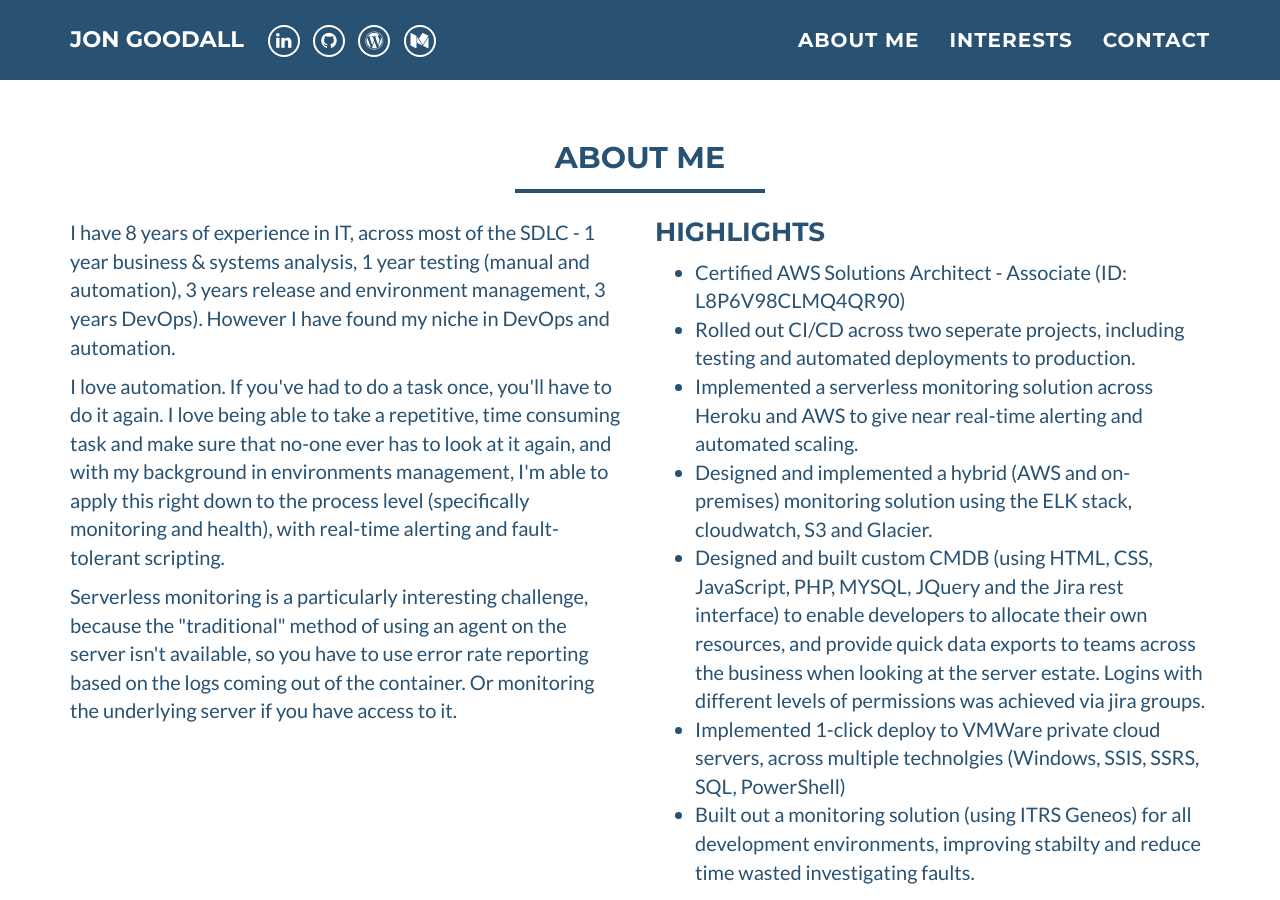
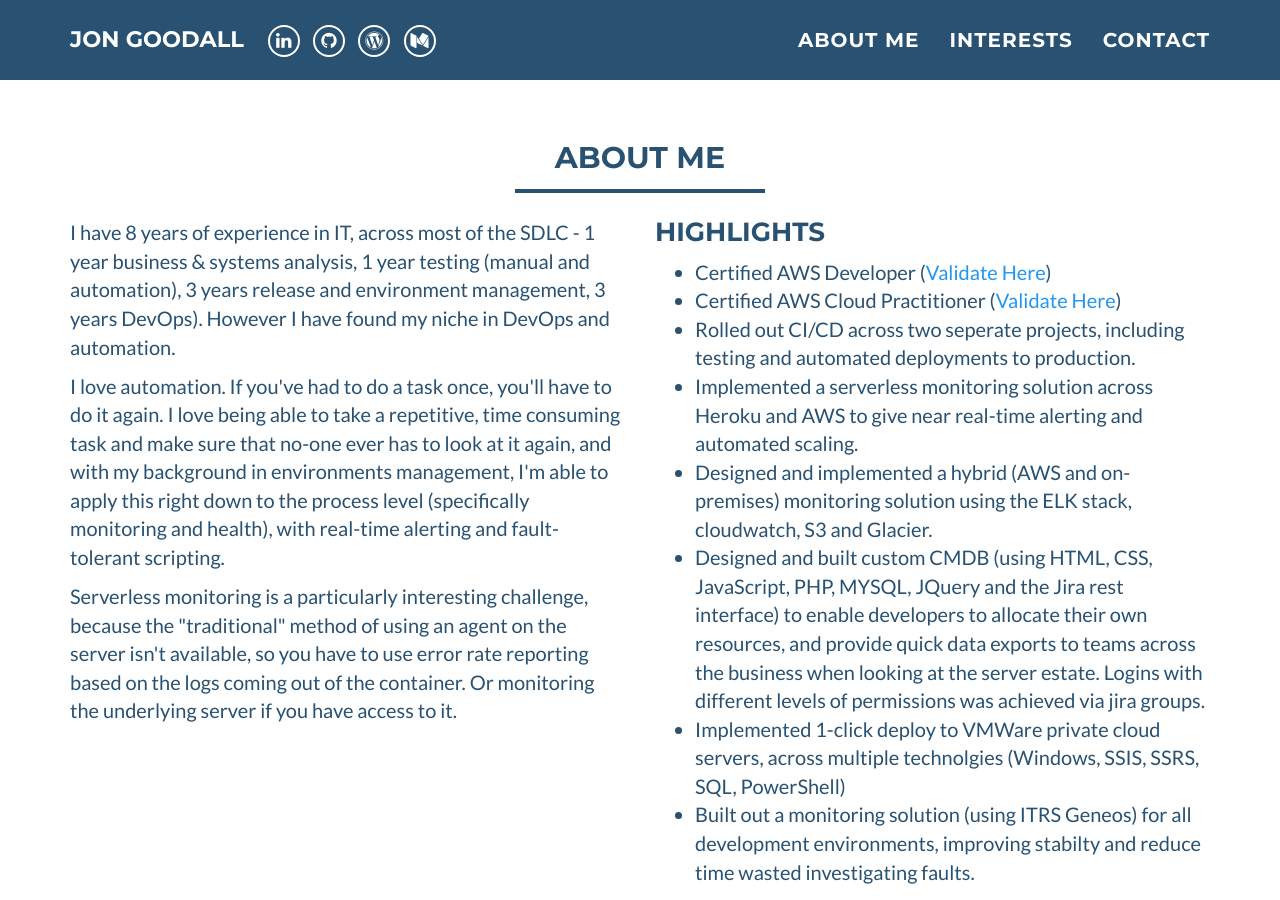
Before and after one commit to jdgoodall1/jdgoodall1.github.io, a Jekyll site: the page built from index.html, in a window 1280 px wide and 900 px high, scrolled down 498 px. Built offline with Jekyll 4.4.1, drawn with Linux system fonts in a browser that asks for light colours.

Commit message:
Update about_me.html

```diff
--- a/_includes/about_me.html
+++ b/_includes/about_me.html
@@ -23,7 +23,10 @@
                 <h3 style="margin-top:0;">Highlights</h3>
                 <ul>
                     <li>
-                        Certified AWS Solutions Architect - Associate (ID: L8P6V98CLMQ4QR90)
+                        Certified AWS Developer (<a href="https://www.credly.com/badges/19aa706f-7500-418e-9426-819169457c02/">Validate Here</a>)
+                    </li>
+                    <li>
+                        Certified AWS Cloud Practitioner (<a href="https://www.credly.com/badges/690ba7a6-1b19-4a17-9938-79bb172242ca/">Validate Here</a>)
                     </li>
                     <li>
                         Rolled out CI/CD across two seperate projects, including testing and automated deployments to production.
```
